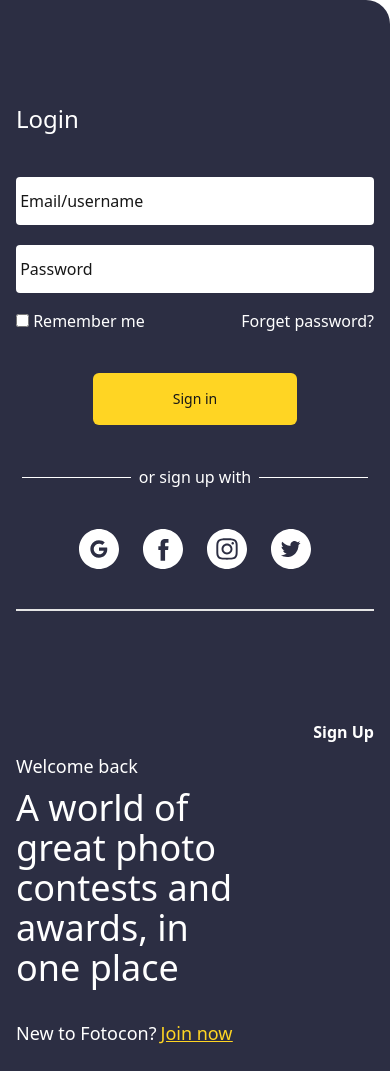
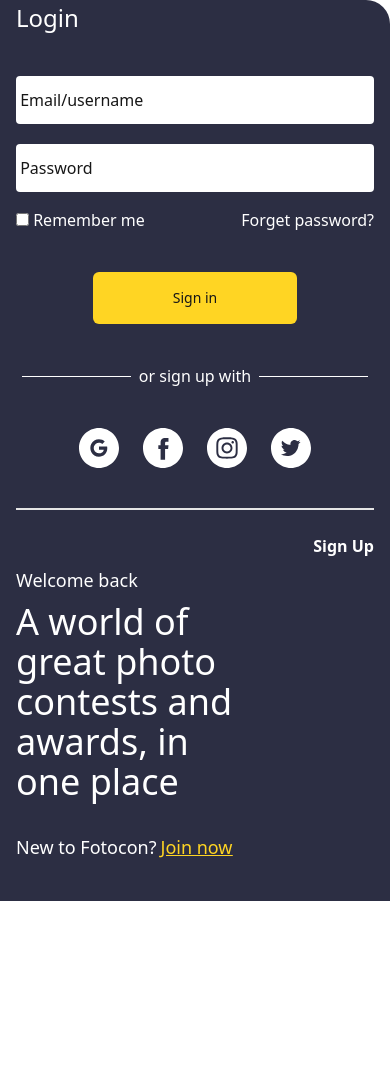
Before and after one commit to best2025j/FotoconWeb, a React (Create React App) app: page /signin in a window 390 px wide. After the commit the page ends 901 px from the top, so only its background shows below. Built offline with nearby package versions, Linux system fonts and the light colour scheme.

Commit message:
layout fixed

```diff
--- a/src/Pages/SignIn.jsx
+++ b/src/Pages/SignIn.jsx
@@ -11,7 +11,7 @@ const SignIn = () => {
     <div class="flex">
       {/*  */}
       <div className="w-[910px] md:h-screen md:flex bg-[#2C2E43] px-4 text-[#FFFFFF] md:px-16 rounded-tr-3xl md:space-x-14">
-        <div className="w-full space-y-10 py-[6.3rem]">
+        <div className="w-full space-y-10 sm:py-[6.3rem]">
           <p className="text-[24px]">Login</p>
           {/*  */}
           <div className="space-y-4">
@@ -78,7 +78,7 @@ const SignIn = () => {
 
         {/* FLEX 2 */}
 
-        <div className="w-full md:py-10">
+        <div className="w-full md:py-10 py-4">
           <div className="space-y-2">
             <div className="text-base] float-right font-bold sm:pl-44">Sign Up</div>
             <div className="md:pt-[4rem] pt-8 text-lg">Welcome back</div>
```
